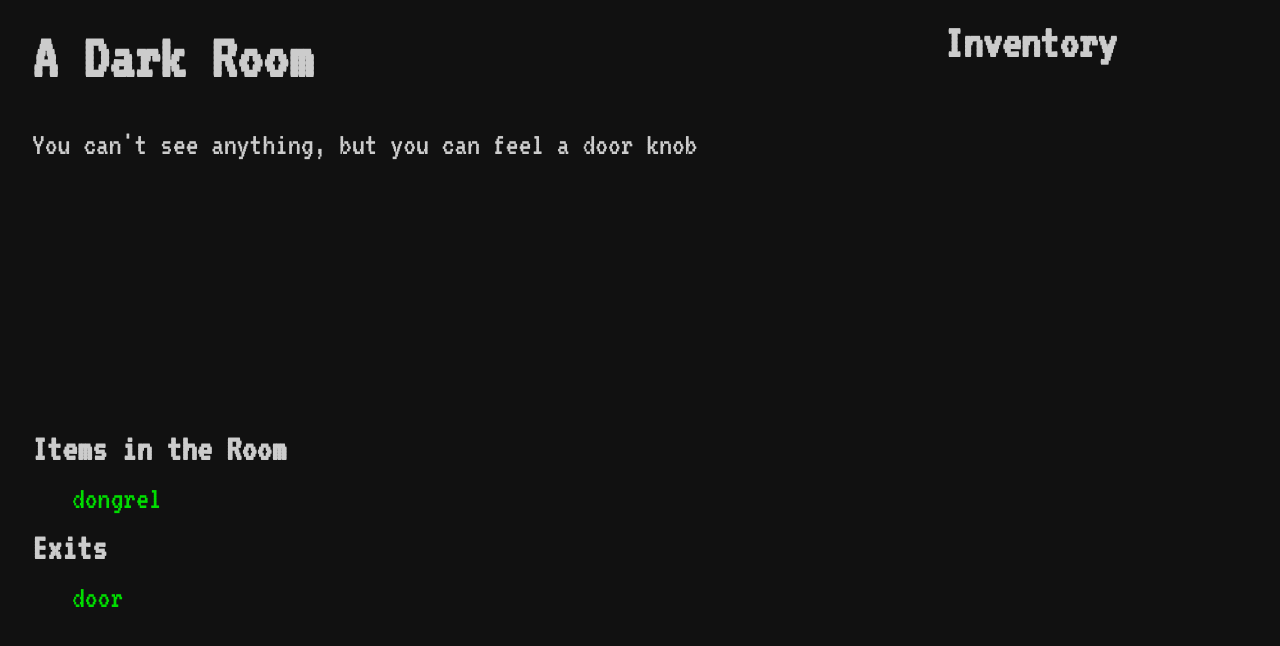
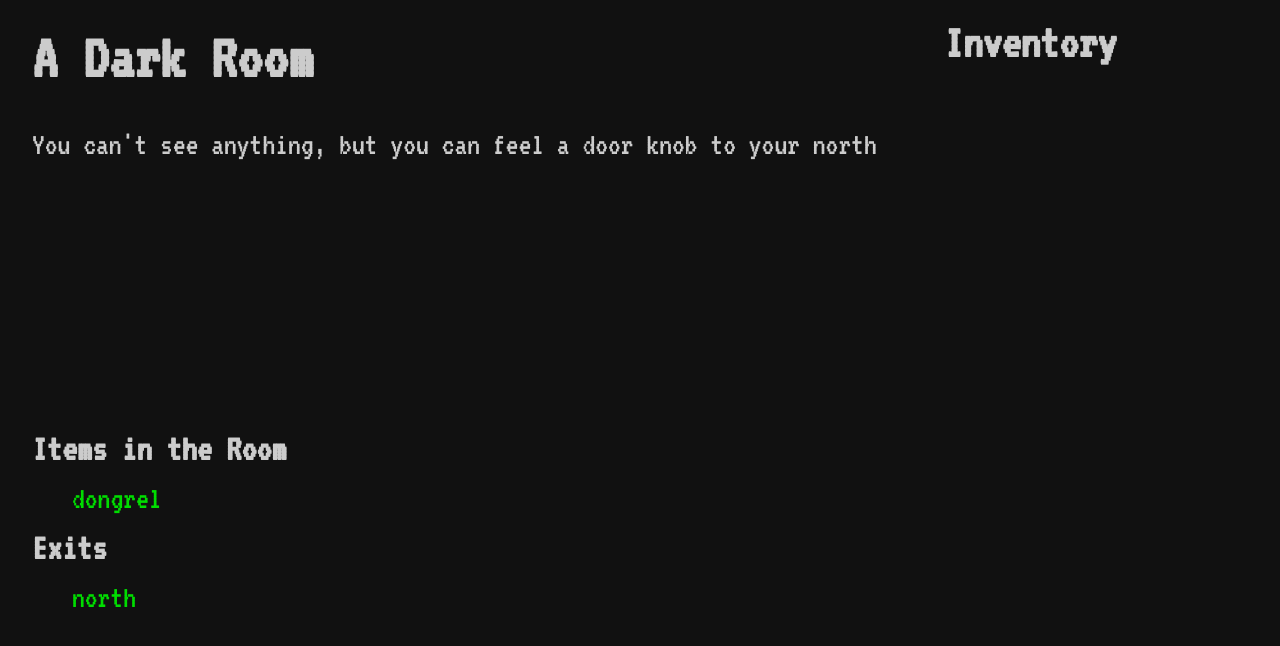
Before and after one commit to wesleyjnewcomb/text-adventure, a React (Create React App) app: page / in a window 1280 px wide. Shown: the top 646 px of the page. Built offline with nearby package versions, Linux system fonts and the light colour scheme.

Commit message:
added end game scenario

```diff
--- a/src/games/dark-room.js
+++ b/src/games/dark-room.js
@@ -4,26 +4,32 @@ export const gameState = {
     score: 0,
     currentRoom: "room1"
   },
-  room1:  {
+  room1: {
     name: "A Dark Room",
-    desc: "You can't see anything, but you can feel a door knob",
-    exits: { "door": "room2" },
+    desc: "You can't see anything, but you can feel a door knob to your north",
+    exits: { "north": "room2" },
     items: [{ name: 'dongrel', use: 'impressDragonKing' }]
   },
-  room2:  {
+  room2: {
     name: "A Slightly Less Dark Room",
     desc: `You can see the door that you came through. It's a nice door.
       There's also a ladder with some dried blood on the floor by it.`,
-    exits: { "door": "room1", "ladder": "room3" },
+    exits: { "south": "room1", "ladder": "room3" },
     items: []
   },
-  room3:  {
+  room3: {
     name: "Pretty Dark Room",
     desc: `It's pretty dark, but if you squint your eyes, you can see a little
       silhouetto of a man. And by "little silhouetto of a man", I mean the large
       imposing figure of the Dragon King.`,
     exits: { "fall down hole": "room2" },
     items: [{ name: 'torch', use: 'lightUpRoom' }]
+  },
+  treasureRoom: {
+    name: "Dragon King's Treasure Room",
+    desc: `You have done well to defeat the Dragon King. Enormous piles of gold
+      lay before you. You'll be able to retire early and annoy your family as
+      you try to reconnect with them in your middle age.`
   }
 }
 
@@ -36,7 +42,7 @@ export const gameActions = {
       HOW CONVENIENT! You see a sword duct taped to the ceiling.`
       newGameState.room1.items.push({
         name: 'sword of dragon-slaying',
-        use: null
+        use: 'killDragonKing'
       })
     }
     return newGameState
@@ -45,7 +51,25 @@ export const gameActions = {
   impressDragonKing: function(gameState) {
     let newGameState = Object.assign({}, gameState)
     if (gameState.player.currentRoom === 'room3') {
-      newGameState.room3.desc += 'The Dragon King is impressed with your dongrel!'
+      newGameState.room3.desc += ' The Dragon King is impressed with your dongrel!'
+    }
+    return newGameState
+  },
+
+  killDragonKing: function(gameState) {
+    let newGameState = Object.assign({}, gameState)
+    if (gameState.player.currentRoom === 'room3') {
+      let desc = `Your sword goes snicker-snack as you cut into
+      the doughy underbelly of the Dragon King.`
+      const itemNames = gameState.player.inventory.map(item => item.name)
+      if (itemNames.includes('dongrel')) {
+        desc += ` With his dying breath, he says, "That was a really nice dongrel!"`
+      } else {
+        desc += ` With his dying breath, he curses you and your entire family. Welp...`
+      }
+      desc += ` A door to his treasure room appears on the wall behind his corpse.`
+      newGameState.room3.desc = desc
+      newGameState.room3.exits['east'] = 'treasureRoom'
     }
     return newGameState
   }
```
